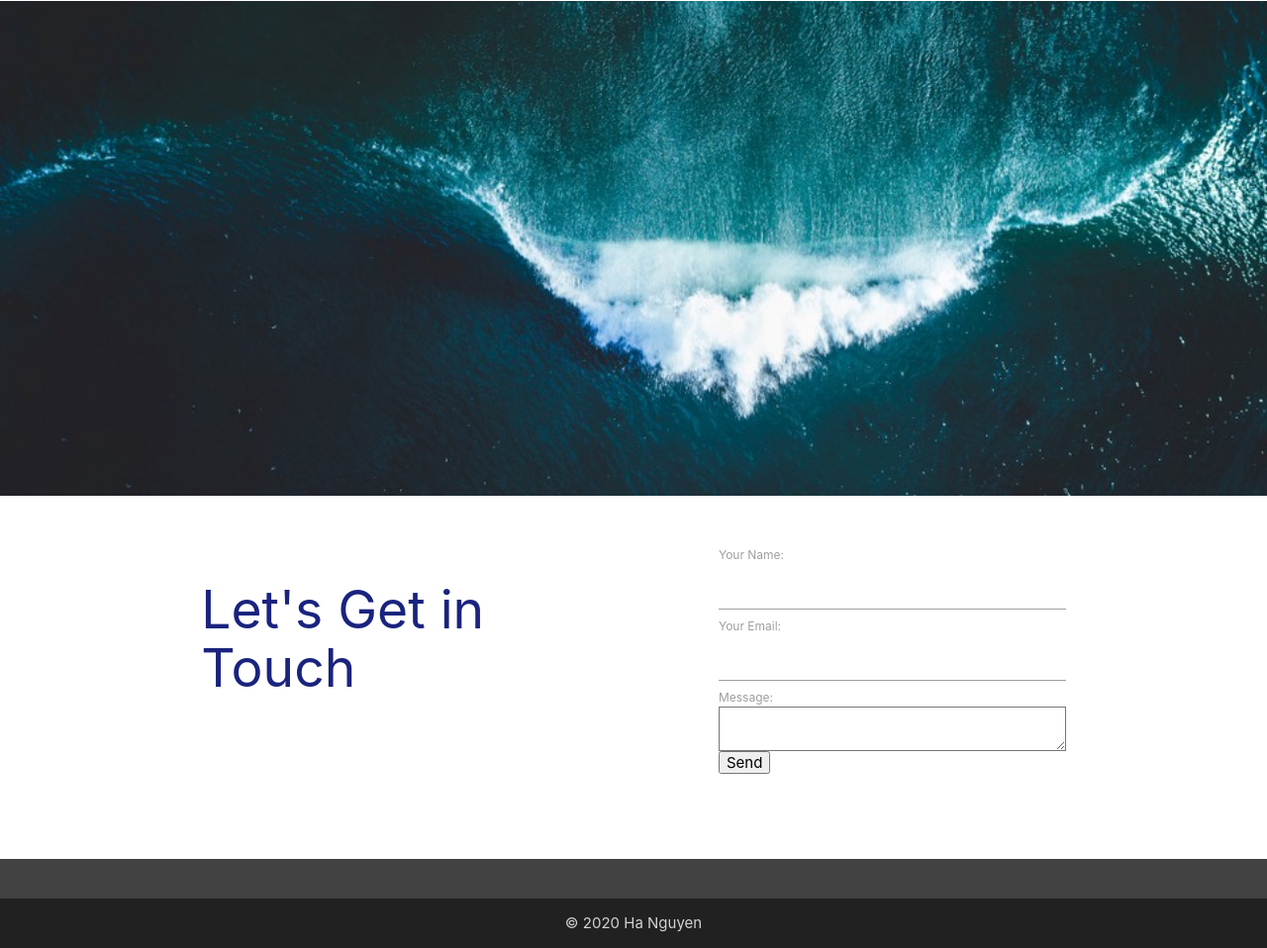
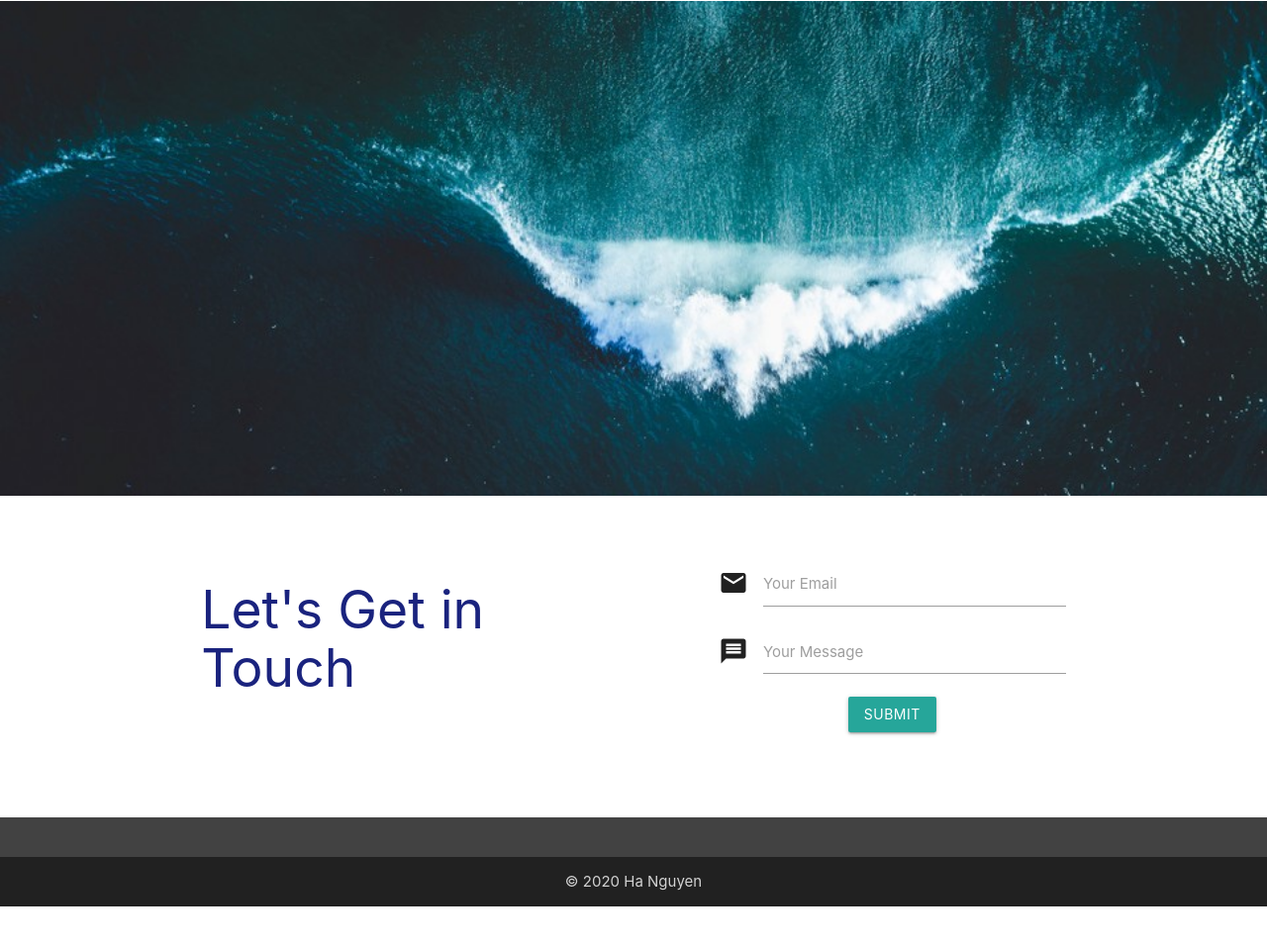
Before and after one commit to iamha1/iamha1.github.io, a plain HTML site: page index.html in a window 1280 px wide. Shown: the part 2407-3365 px from the top of the page at 99% size. After the commit the page ends 3323 px from the top, so only its background shows below. Drawn offline with nearby package versions, Linux system fonts and the light colour scheme.

Commit message:
changing contact form

```diff
--- a/index.html
+++ b/index.html
@@ -336,7 +336,7 @@
         <h2 class="indigo-text text-darken-4">Let's Get in Touch</h2>
       </div>
       <div class="col s12 l5 offset-l2">
-        <!-- <form>
+        <form>
           <div class="input-field">
             <i class="material-icons prefix">email</i>
             <input type="email" id="email">
@@ -351,10 +351,10 @@
           <div class="input-field center">
             <button class="btn">Submit</button>
           </div>
-        </form> -->
+        </form>
 
 
-        <form
+        <!-- <form
         action="https://formspree.io/FORM_ID"
         method="POST"
       >
@@ -371,7 +371,7 @@
           <textarea name="message"></textarea>
         </label>
         <input type="submit" value="Send">
-      </form>
+      </form> -->
 
       </div>
     </div>
```
